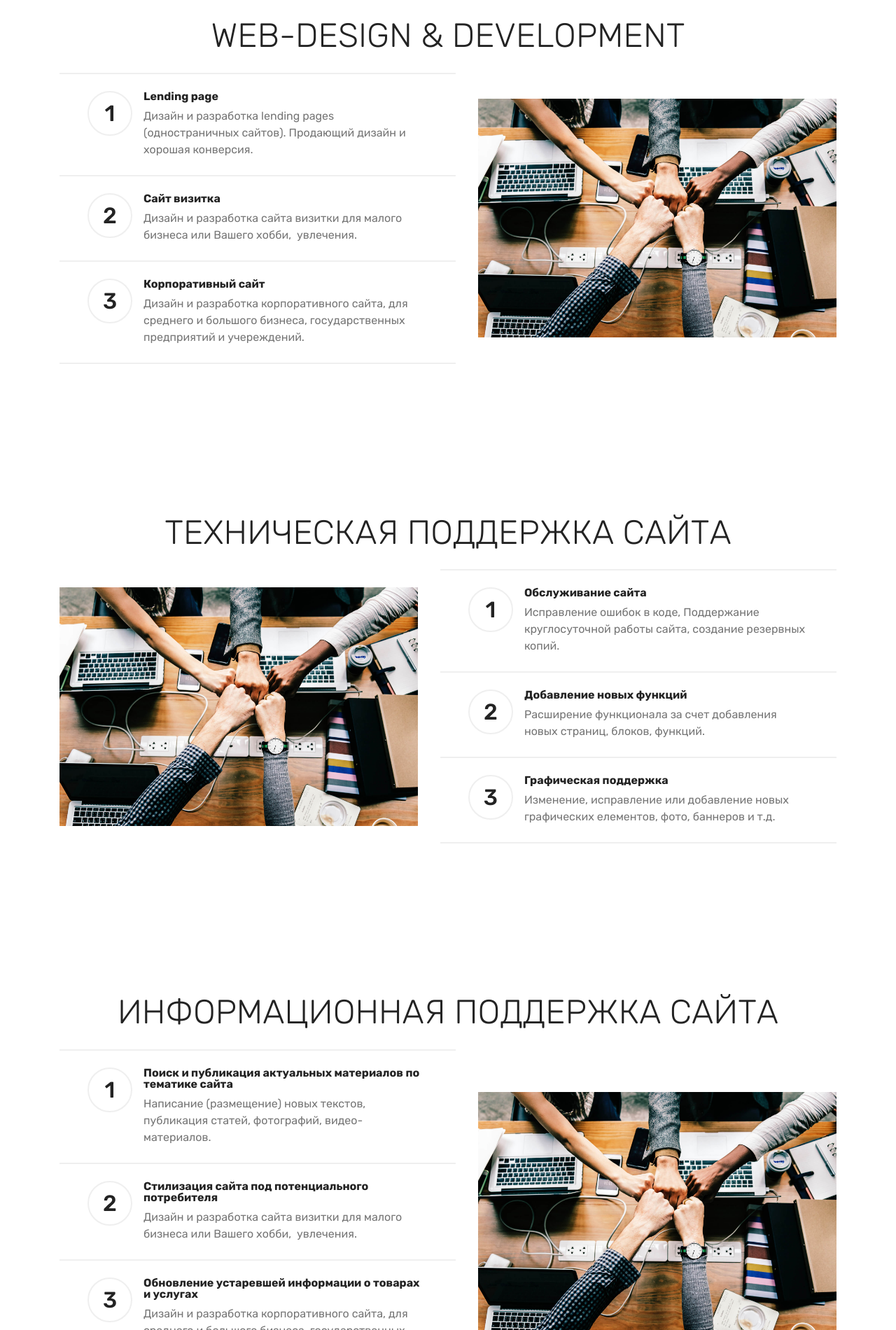
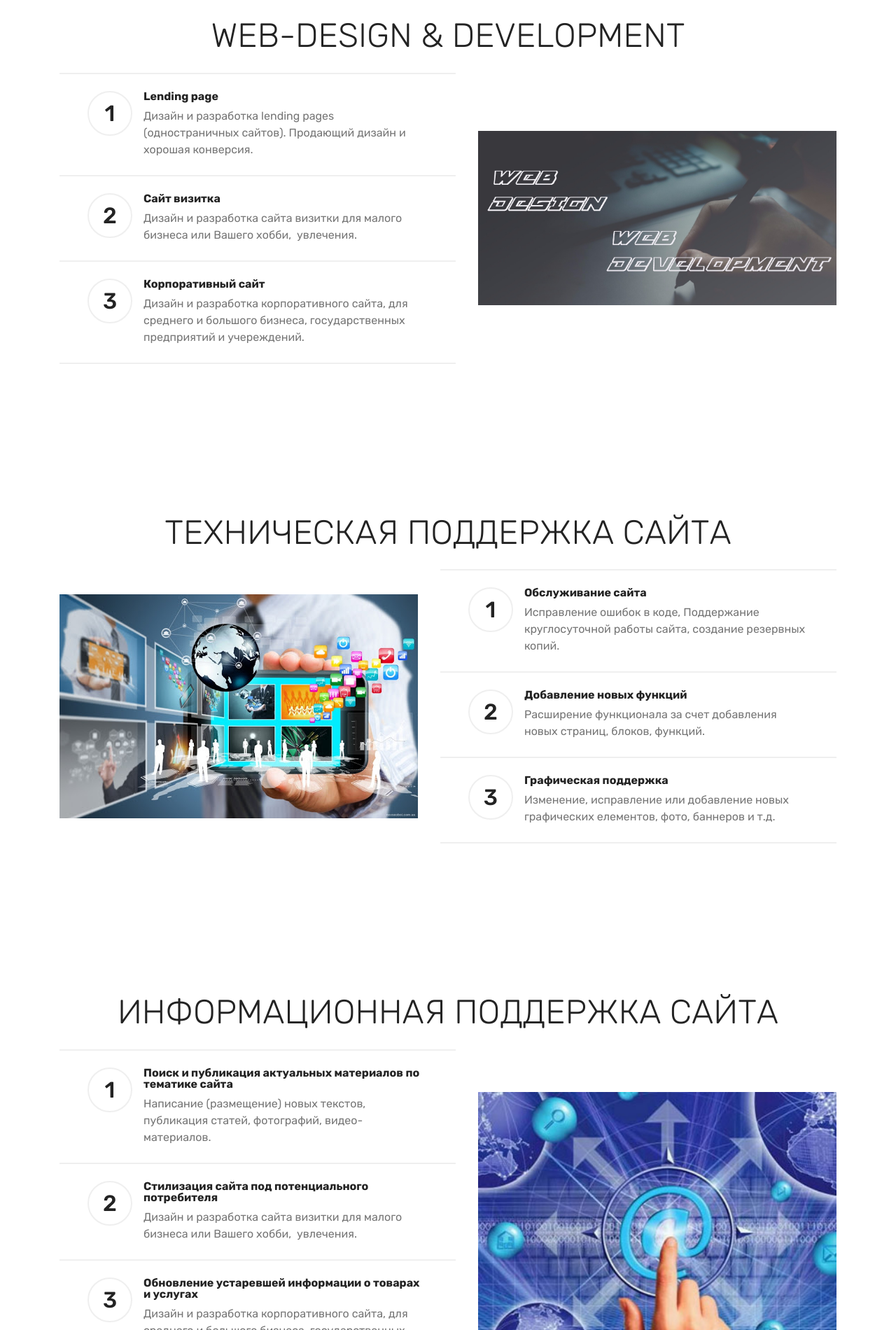
Before and after one commit to Andrey19791/portfolio, a plain HTML site: page index.html in a window 1280 px wide. Shown: the part 900-2800 px from the top of the page at 70% size. Drawn offline with Linux system fonts and the light colour scheme; files whose address does not match are found by name.

Commit message:
create github pages

```diff
--- a/assets/images/hashes.json
+++ b/assets/images/hashes.json
@@ -1 +1 @@
-{"QddqCb8h7UiZexzOQ/TEhw==":"-.jpg","c52dmZ6JvYk8HlvSfsIMgQ==":"-.jpeg","SPc6TqdsC+oU6FViDXlMnw==":"--1.jpg","zKisCPIXXX1LEYRWbNUZ0A==":"-2.jpg","XszXNrEKYQv9DWJ3yqrw7A==":"-2.jpeg","0dm7TphcBEjfotmV0iacCA==":"-3.jpg","p00bFFP+jJJt4CdPxueDCg==":"-4.jpg","FMJZ8qq+f83IvcMnm8yCHw==":"-5.jpg","cHe9wKaM3BfL2aH0KwPo8Q==":"center.jpg","3uM3cmOEcm2b9GS9zUUrIA==":"centenergo.jpg","h9phlLTSrriPhpJ70q0hCQ==":"centenergo-1.jpg","XDQY5vDQir7Sx1T4DTNTkQ==":"kimi.jpg","2mWL7TuTG5pv40/6wxLQIA==":"9349684-medium-kimi-port-helmet.jpg","pa5Dkwo/T1qgW/t0h+fQvA==":"background5.jpg","HqCIqccl2GbceuoaTq+rQg==":"111.jpg","nzw2VarIux/ADLjdW80zGg==":"222.jpg","UAc7kepzJPkrSn4uqTRvmw==":"background4.jpg","mIIbxW0r7dEZSbMPwcoYdg==":"background2.jpg","a/BaFKiwSB7CC406EGig4g==":"background6.jpg"}
+{"QddqCb8h7UiZexzOQ/TEhw==":"-.jpg","c52dmZ6JvYk8HlvSfsIMgQ==":"-.jpeg","SPc6TqdsC+oU6FViDXlMnw==":"--1.jpg","zKisCPIXXX1LEYRWbNUZ0A==":"-2.jpg","XszXNrEKYQv9DWJ3yqrw7A==":"-2.jpeg","0dm7TphcBEjfotmV0iacCA==":"-3.jpg","p00bFFP+jJJt4CdPxueDCg==":"-4.jpg","FMJZ8qq+f83IvcMnm8yCHw==":"-5.jpg","cHe9wKaM3BfL2aH0KwPo8Q==":"center.jpg","3uM3cmOEcm2b9GS9zUUrIA==":"centenergo.jpg","h9phlLTSrriPhpJ70q0hCQ==":"centenergo-1.jpg","XDQY5vDQir7Sx1T4DTNTkQ==":"kimi.jpg","2mWL7TuTG5pv40/6wxLQIA==":"9349684-medium-kimi-port-helmet.jpg","pa5Dkwo/T1qgW/t0h+fQvA==":"background5.jpg","HqCIqccl2GbceuoaTq+rQg==":"111.jpg","nzw2VarIux/ADLjdW80zGg==":"222.jpg","UAc7kepzJPkrSn4uqTRvmw==":"background4.jpg","mIIbxW0r7dEZSbMPwcoYdg==":"background2.jpg","a/BaFKiwSB7CC406EGig4g==":"background6.jpg","t8hipFRitOz1XmIjY1/cKA==":"unnamed.jpg","pFeokZrmzJHe6GKGBFFLpg==":"unnamed-1.jpg","gP+MTq7egF5JWOy15IeIQw==":"-5.jpeg"}
--- a/index.html
+++ b/index.html
@@ -80,7 +80,7 @@
     </div>
 </section>
 
-<section class="engine"><a href="https://mobirise.info/c">web builder</a></section><section class="counters4 counters cid-s1uHjnXWpX" id="counters4-7">
+<section class="engine"><a href="https://mobirise.info/u">bootstrap website templates</a></section><section class="counters4 counters cid-s1uHjnXWpX" id="counters4-7">
 
 
 
@@ -92,7 +92,7 @@
         <div class="media-container-row">
             <div class="media-block m-auto" style="width: 49%;">
                 <div class="mbr-figure">
-                    <img src="assets/images/background6.jpg">
+                    <img src="assets/images/5.jpeg" alt="" title="">
                 </div>
             </div>
             <div class="cards-block">
@@ -157,7 +157,7 @@
         <div class="media-container-row">
             <div class="media-block m-auto" style="width: 49%;">
                 <div class="mbr-figure">
-                    <img src="assets/images/background61.jpg">
+                    <img src="assets/images/unnamed.jpg" alt="" title="">
                 </div>
             </div>
             <div class="cards-block">
@@ -222,7 +222,7 @@
         <div class="media-container-row">
             <div class="media-block m-auto" style="width: 49%;">
                 <div class="mbr-figure">
-                    <img src="assets/images/background61.jpg">
+                    <img src="assets/images/unnamed-1.jpg" alt="" title="">
                 </div>
             </div>
             <div class="cards-block">
```
Also changed, not shown: assets/images/5.jpeg (added), assets/images/unnamed-1.jpg (added), assets/images/unnamed.jpg (added), 1 other file.
